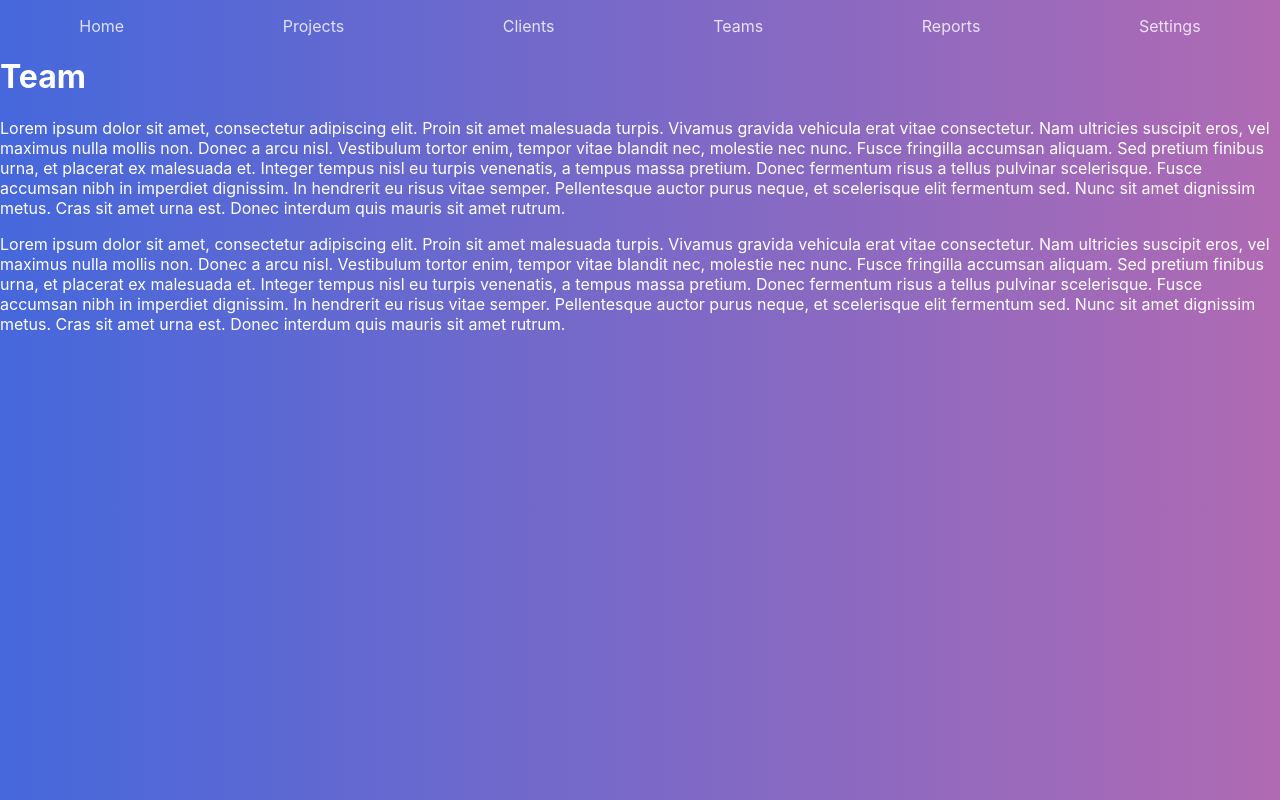
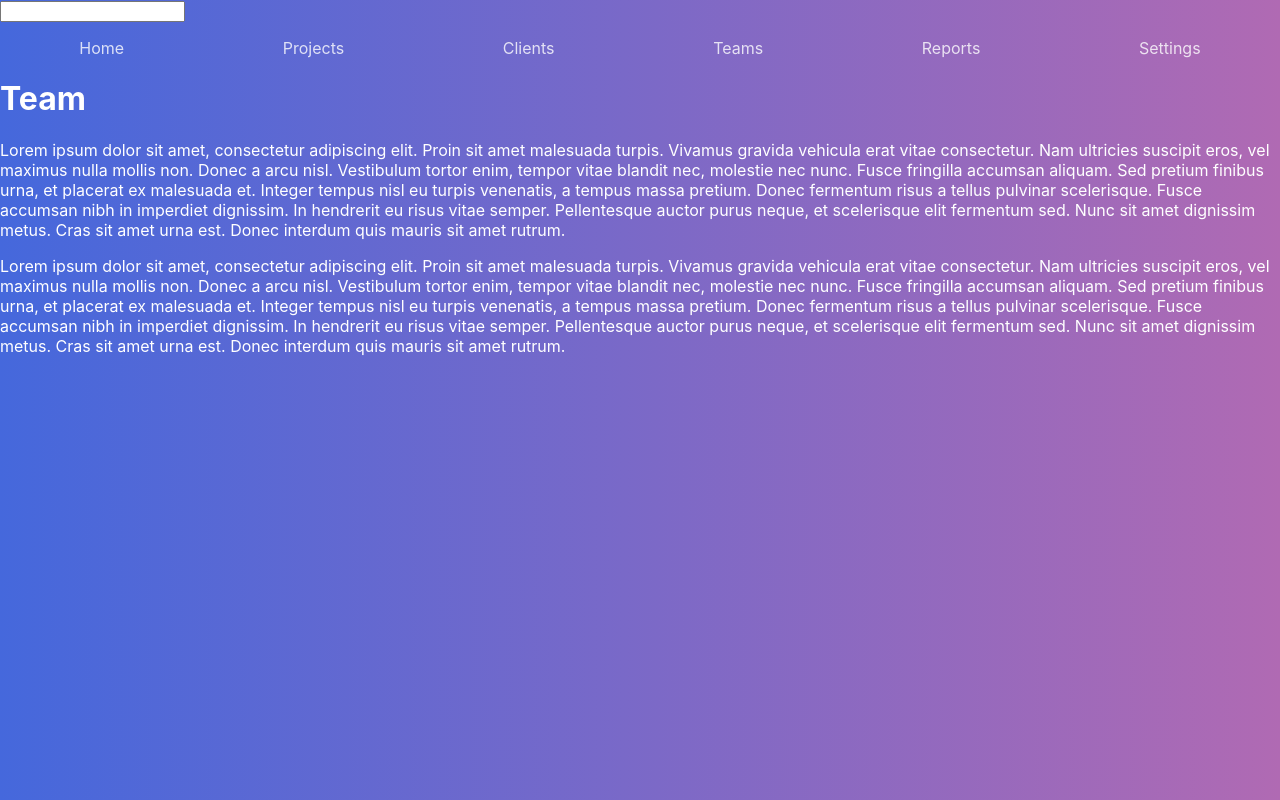
Before and after one commit to andrasna/timergized, a Next.js app in the folder client/: page /teams in a window 1280 px wide. Built offline with nearby package versions, Linux system fonts and the light colour scheme.

Commit message:
add navbar

```diff
--- /dev/null
+++ b/client/components/nav.js
@@ -0,0 +1,36 @@
+import Link from 'next/link'
+
+const Nav = () => {
+  return(
+    <nav>
+      <ul>
+        <li><Link href="/"><a>Home</a></Link></li>
+        <li><Link href="/projects"><a>Projects</a></Link></li>
+        <li><Link href="/clients"><a>Clients</a></Link></li>
+        <li><Link href="/teams"><a>Teams</a></Link></li>
+        <li><Link href="/reports"><a>Reports</a></Link></li>
+        <li><Link href="/settings"><a>Settings</a></Link></li>
+      </ul>
+
+      <style jsx>{`
+        ul {
+          display: flex;
+          list-style: none;
+          padding-left: 0;
+          justify-content: space-around;
+        }
+
+        a {
+          opacity: .8;
+        }
+
+        a:hover {
+          opacity: 1;
+        }
+
+      `}</style>
+    </nav>
+  )
+}
+
+export default Nav
--- a/client/components/navbar.js
+++ b/client/components/navbar.js
@@ -1,35 +1,18 @@
-import Link from 'next/link'
+import Nav from './nav'
+import Search from './search'
 
-const Navbar = () => {
+const Navbar = (props) => {
   return(
-    <nav>
-      <ul>
-        <li><Link href="/"><a>Home</a></Link></li>
-        <li><Link href="/projects"><a>Projects</a></Link></li>
-        <li><Link href="/clients"><a>Clients</a></Link></li>
-        <li><Link href="/teams"><a>Teams</a></Link></li>
-        <li><Link href="/reports"><a>Reports</a></Link></li>
-        <li><Link href="/settings"><a>Settings</a></Link></li>
-      </ul>
+    <div>
+      <Search />
+      <Nav />
+
+      {props.children}
 
       <style jsx>{`
-        ul {
-          display: flex;
-          list-style: none;
-          padding-left: 0;
-          justify-content: space-around;
-        }
-
-        a {
-          opacity: .8;
-        }
-
-        a:hover {
-          opacity: 1;
-        }
-
+        display: flex;
       `}</style>
-    </nav>
+    </div>
   )
 }
 
--- a/client/components/search.js
+++ b/client/components/search.js
@@ -1,6 +1,6 @@
 const Search = () => {
   return(
-    null
+    <input type="search" name="q" />
   )
 }
 
--- a/client/pages/_app.js
+++ b/client/pages/_app.js
@@ -2,7 +2,7 @@ import '../styles/globals.css'
 import theme from '../utils/theme'
 const {color} = theme
 
-const MyApp = ({ Component, pageProps }) => {
+const App = ({ Component, pageProps }) => {
   return(
     <>
       <Component {...pageProps} />
@@ -17,4 +17,4 @@ const MyApp = ({ Component, pageProps }) => {
   )
 }
 
-export default MyApp
+export default App
--- a/client/pages/clients.js
+++ b/client/pages/clients.js
@@ -1,6 +1,6 @@
 import Head from 'next/head'
+import Wrapper from '../components/wrapper'
 import Navbar from '../components/navbar'
-import Wrapper from '../components/wrapper'
 import theme from '../utils/theme'
 const {width} = theme
 
--- a/client/pages/index.js
+++ b/client/pages/index.js
@@ -1,6 +1,6 @@
 import Head from 'next/head'
+import Wrapper from '../components/wrapper'
 import Navbar from '../components/navbar'
-import Wrapper from '../components/wrapper'
 import theme from '../utils/theme'
 const {width} = theme
 
--- a/client/pages/projects.js
+++ b/client/pages/projects.js
@@ -1,6 +1,6 @@
 import Head from 'next/head'
+import Wrapper from '../components/wrapper'
 import Navbar from '../components/navbar'
-import Wrapper from '../components/wrapper'
 import theme from '../utils/theme'
 const {width} = theme
 
--- a/client/pages/reports.js
+++ b/client/pages/reports.js
@@ -1,6 +1,6 @@
 import Head from 'next/head'
+import Wrapper from '../components/wrapper'
 import Navbar from '../components/navbar'
-import Wrapper from '../components/wrapper'
 import theme from '../utils/theme'
 const {width} = theme
 
--- a/client/pages/settings.js
+++ b/client/pages/settings.js
@@ -1,6 +1,6 @@
 import Head from 'next/head'
+import Wrapper from '../components/wrapper'
 import Navbar from '../components/navbar'
-import Wrapper from '../components/wrapper'
 import theme from '../utils/theme'
 const {width} = theme
 
--- a/client/pages/teams.js
+++ b/client/pages/teams.js
@@ -1,6 +1,6 @@
 import Head from 'next/head'
+import Wrapper from '../components/wrapper'
 import Navbar from '../components/navbar'
-import Wrapper from '../components/wrapper'
 import theme from '../utils/theme'
 const {width} = theme
 
```
